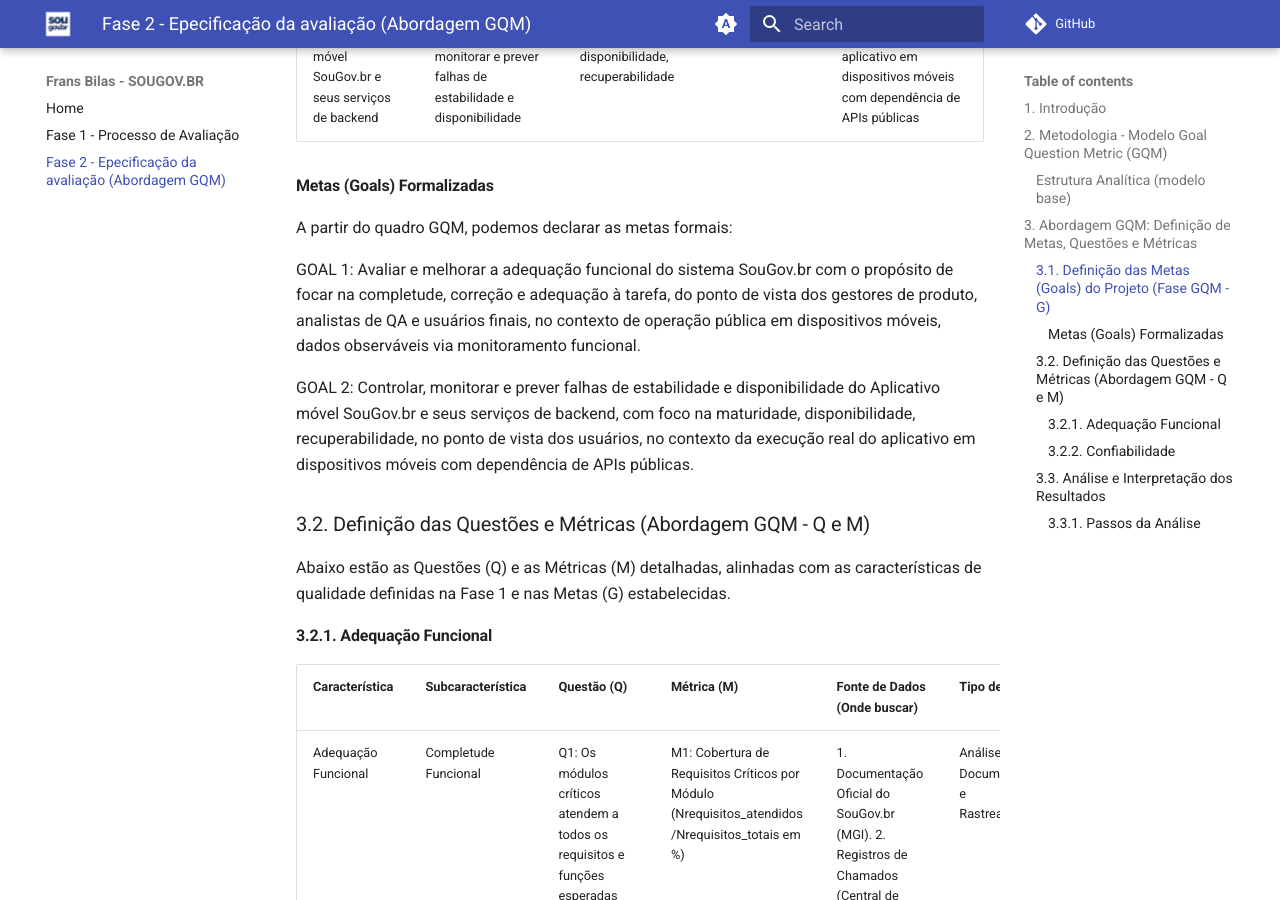
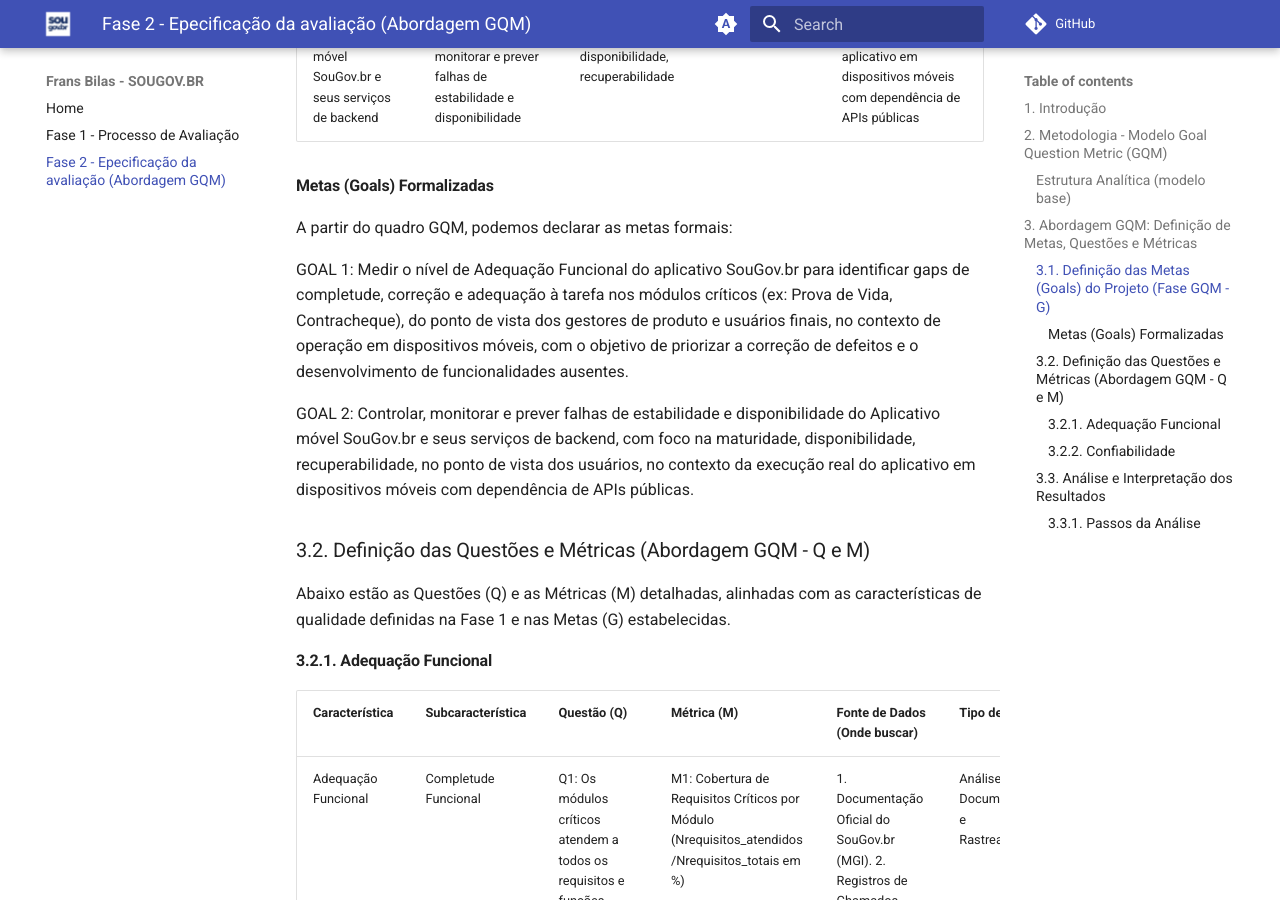
Before and after one commit to felixlaryssa/2025-2_T01_FRANS-BILAS, an MkDocs documentation site: the page built from docs/fase2.md, in a window 1280 px wide and 900 px high, scrolled down 2467 px. Built offline with MkDocs 1.6.1 and Material for MkDocs 9.7.7, drawn with Linux system fonts in a browser that asks for light colours; comment, search, counter and statistics services are not loaded.

Commit message:
Revise GOAL 1 for SouGov.br functional evaluation
Revisando após o feedback da professora

```diff
--- a/docs/fase2.md
+++ b/docs/fase2.md
@@ -65,7 +65,7 @@ Na metodologia GQM, o passo inicial (Fase 1) é a definição de Metas, o "G" de
 
   A partir do quadro GQM, podemos declarar as metas formais:
 
-GOAL 1: Avaliar e melhorar a adequação funcional do sistema SouGov.br com o propósito de focar na completude, correção e adequação à tarefa, do ponto de vista dos gestores de produto, analistas de QA e usuários finais, no contexto de operação pública em dispositivos móveis, dados observáveis via monitoramento funcional.
+GOAL 1: Medir o nível de Adequação Funcional do aplicativo SouGov.br para identificar gaps de completude, correção e adequação à tarefa nos módulos críticos (ex: Prova de Vida, Contracheque), do ponto de vista dos gestores de produto e usuários finais, no contexto de operação em dispositivos móveis, com o objetivo de priorizar a correção de defeitos e o desenvolvimento de funcionalidades ausentes.
 
 GOAL 2: Controlar, monitorar e prever falhas de estabilidade e disponibilidade do Aplicativo móvel SouGov.br e seus serviços de backend, com foco na maturidade, disponibilidade, recuperabilidade, no ponto de vista dos usuários, no contexto da execução real do aplicativo em dispositivos móveis com dependência de APIs públicas.
 
```
